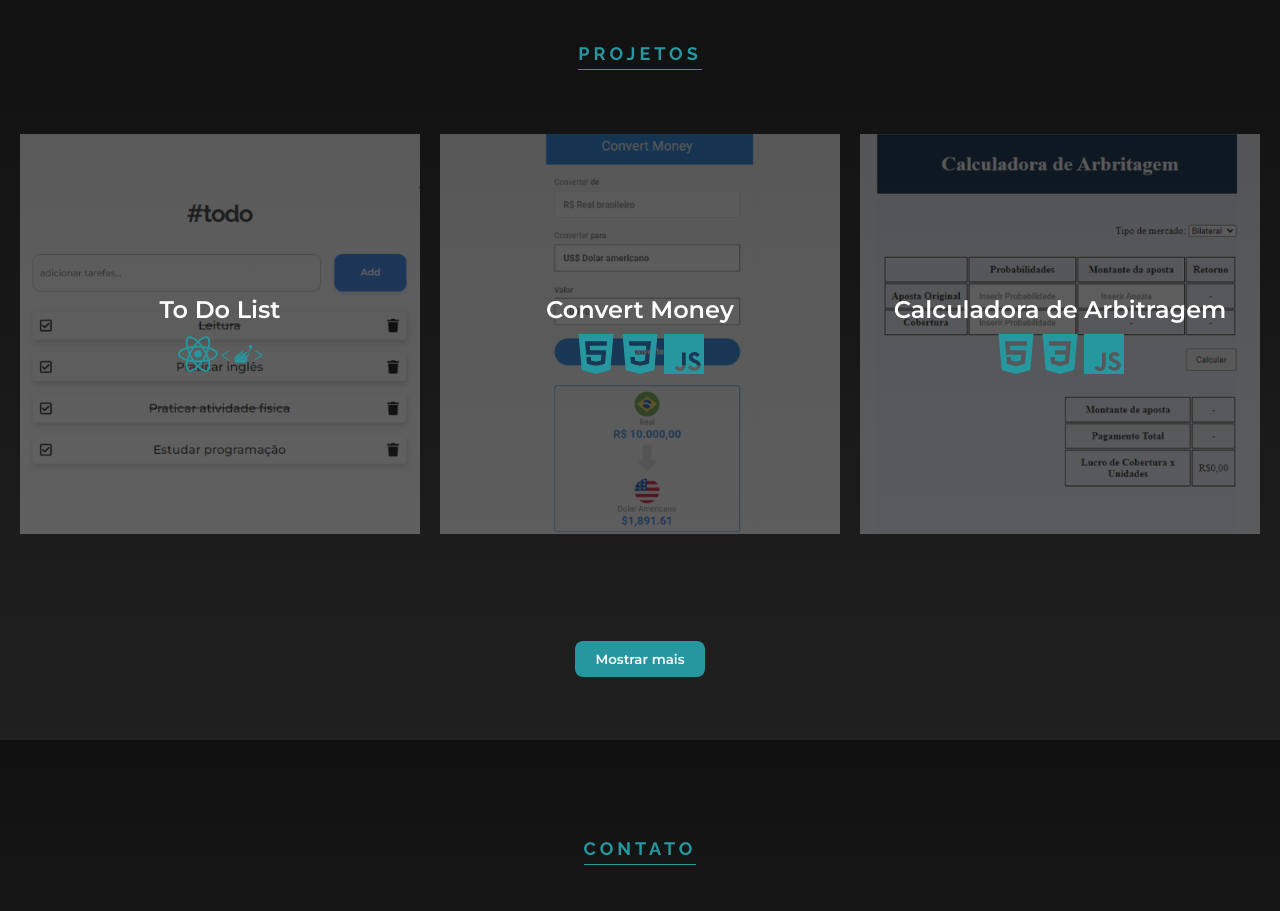
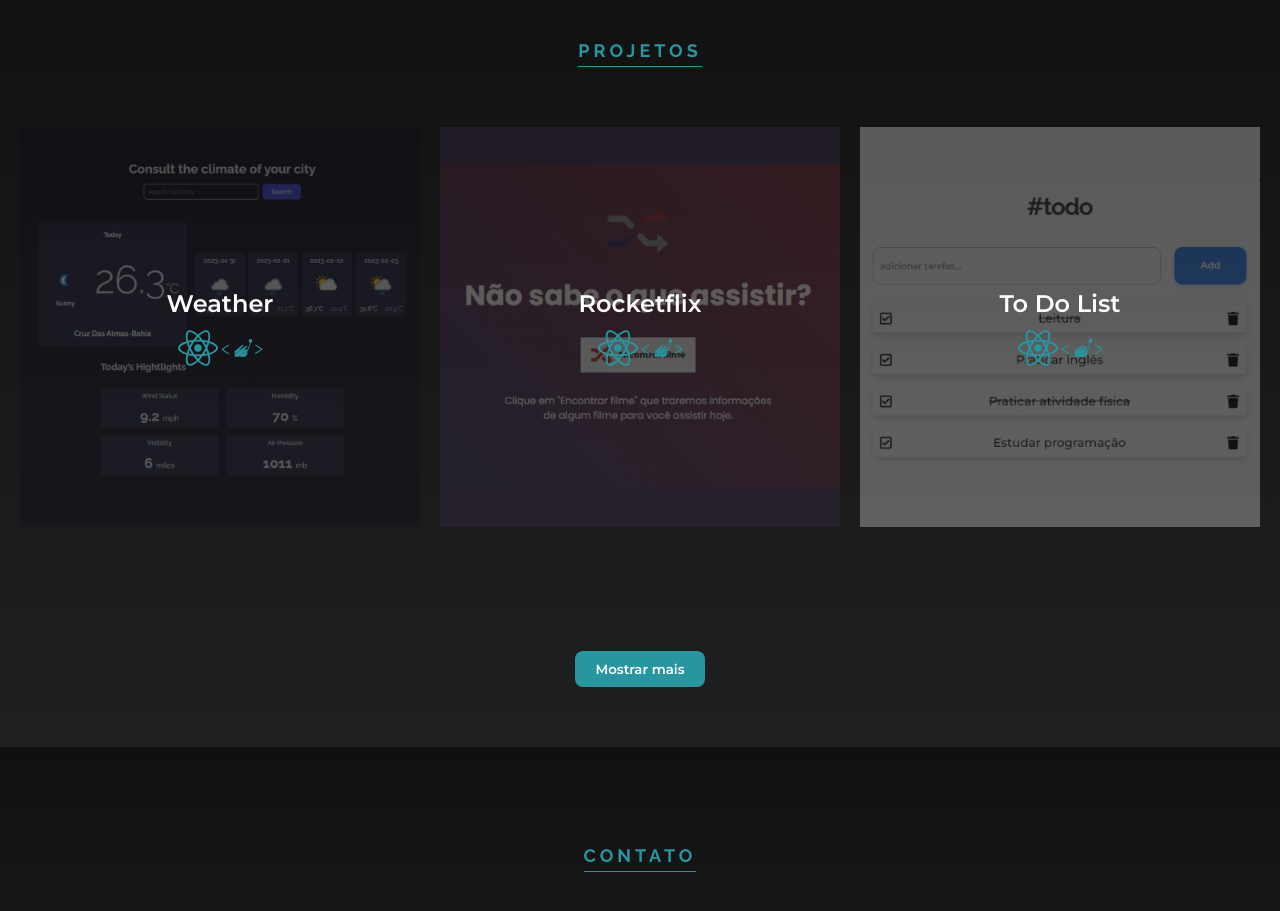
Before and after one commit to miguelfiais/portfolio, a React (Vite) app: page / in a window 1280 px wide. Shown: the part 1660-2571 px from the top of the page. Built offline with nearby package versions, Linux system fonts and the light colour scheme.

Commit message:
feat: add news projects

```diff
--- a/src/components/Projects/Projects.jsx
+++ b/src/components/Projects/Projects.jsx
@@ -7,6 +7,8 @@
 import templateGuia from '../../assets/templateGuia.png'
 import templateEdie from '../../assets/templateEdie.png'
 import templateNike from '../../assets/templateNike.png'
+import templateFlix from '../../assets/templateFlix.png'
+import templateWeather from '../../assets/templateWeather.png'
 
 import { SiCss3, SiJavascript, SiStyledcomponents, SiNodedotjs, SiHtml5, SiReact} from "react-icons/si";
 import { BoxButton, ContainerProjects, Gallery } from "./styles"
@@ -20,6 +22,13 @@
     <ContainerProjects id="projects" className="container">
         <Title title="PROJETOS"/>
         <Gallery isOpen={isOpen}>
+
+          <ItemProject template={templateWeather} name= "Weather"  descrition='O projeto é capaz de obter informações climáticas, como temperatura, estado do vento, pressão do ar, visibilidade, umidade e as previsões climáticas para os próximos 5 dias, assim que a pessoa digitar o nome de alguma cidade. A interface foi criada de forma simples e intuitiva, com campo de busca para digitar o nome da cidade e o botão de busca, assim que o usuário digita e busca as informações são exibidas logo em seguida. O projeto foi desenvolvido com React e usa a API do weatherapi.com para obter as informações climáticas.' link1="https://github.com/miguelfiais/weather" link2="https://mfweather.netlify.app/"
+          icon={<SiReact />} icon2={<SiStyledcomponents />} data="23/01/2023"/>
+
+          <ItemProject template={templateFlix} name= "Rocketflix"  descrition='Desenvolvi o projeto com React para resolver um desafio da Rocketseat. Utilizei a API do TMDB para exibir filmes aleatórios ao clicar em "Encontrar Filme". Estudei a documentação da API antes de começar o projeto. Criei uma interface simples com React e implementei a lógica para requisição e tratamento da resposta da API. Enfrentei desafios, mas consegui completar o projeto com sucesso.' link1="https://github.com/miguelfiais/rocketflix" link2="https://mfrocketflix.netlify.app/"
+          icon={<SiReact />} icon2={<SiStyledcomponents />} data="21/01/2023"/>
+
           <ItemProject template={templateTodo2} name= "To Do List"  descrition="Projeto desenvolvido no DevClub, com a finalidade de aprender React. Neste projeto o usuário adiciona tarefas do dia a dia, alterando o estado quando concluída e também deletar alguma tarefa. Com isso, aprendi sobre os Hooks do React o uso do useState, também a estilizar com Styled-components (CSS in JS), e definir CSS atrvés de algum dado através das props." link1="https://github.com/miguelfiais/to-do-list" link2="https://todolistreactm.netlify.app/"
           icon={<SiReact />} icon2={<SiStyledcomponents />} data="17/09/2022"/>
 
```
Also changed, not shown: src/assets/templateFlix.png (added), src/assets/templateWeather.png (added).
